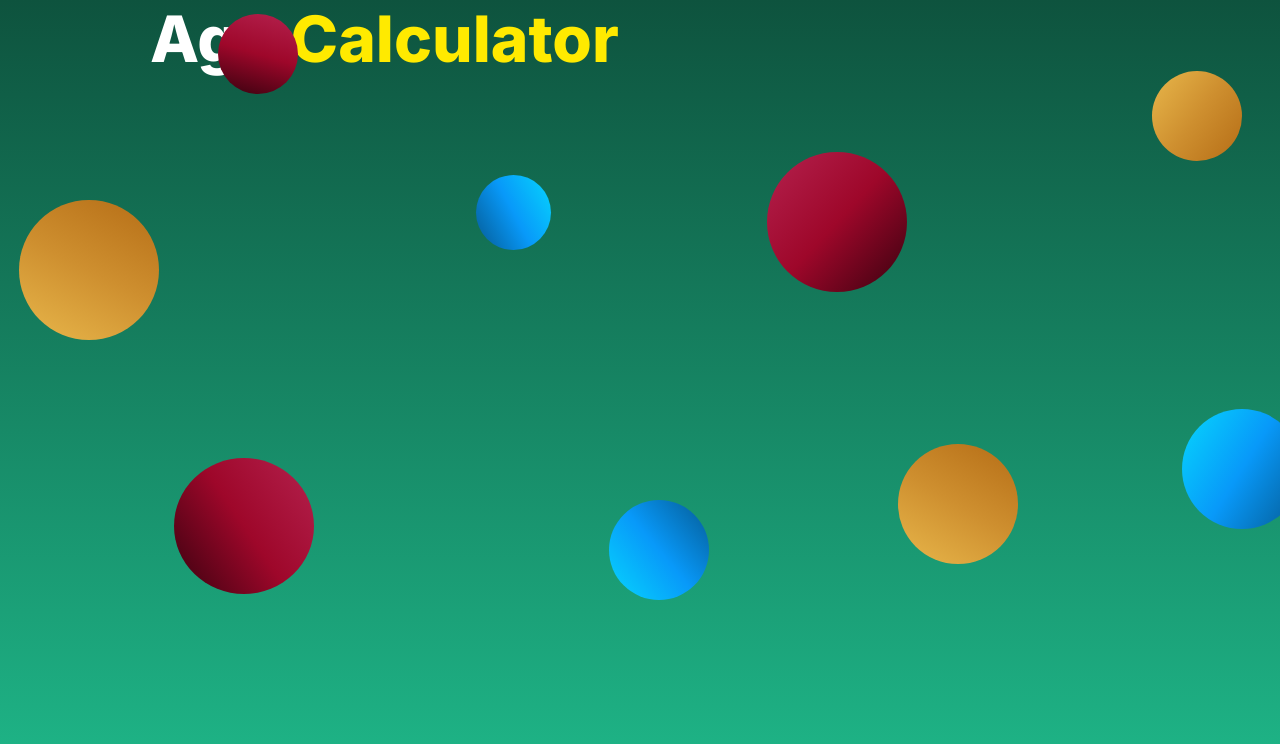
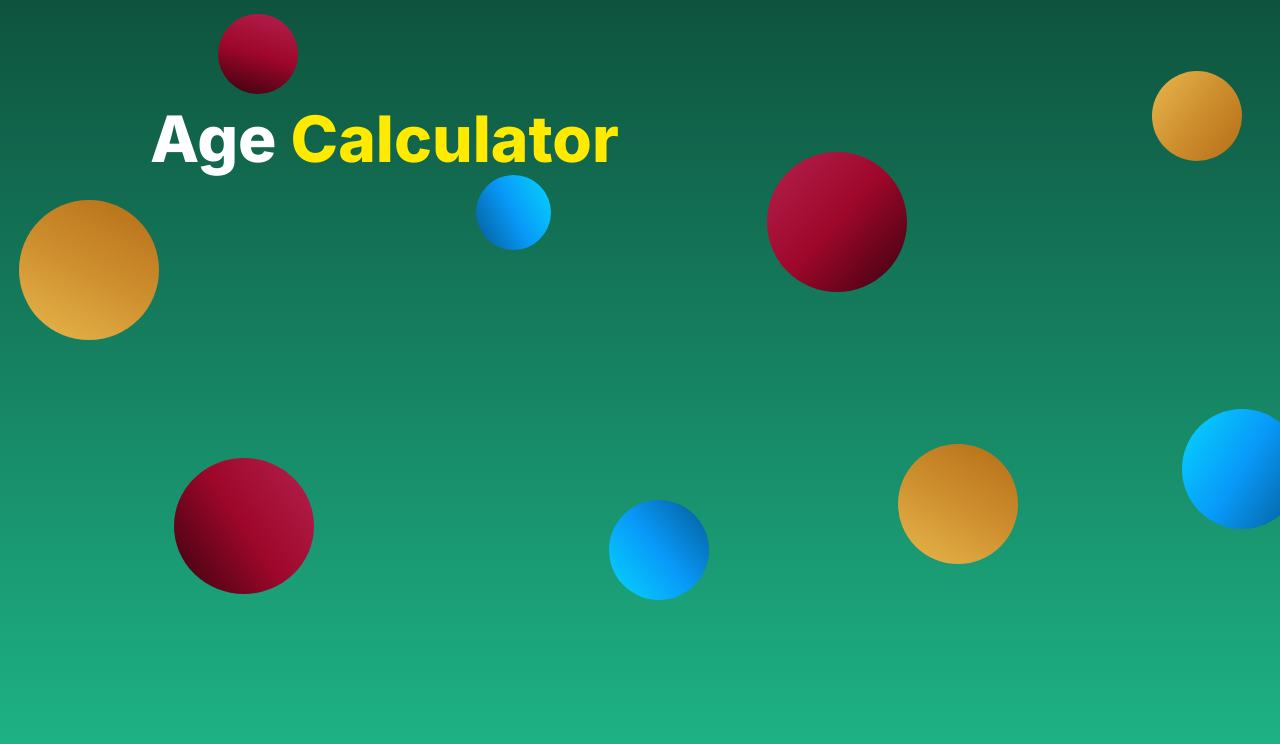
Before and after one commit to LenziFire1/projectAgeCalculator, a plain HTML site: page index.HTML in a window 1280 px wide. Shown: the top 744 px of the page. Drawn offline with Linux system fonts and the light colour scheme.

Commit message:
change h1

```diff
--- a/style.css
+++ b/style.css
@@ -1,9 +1,9 @@
 @import url('https://fonts.googleapis.com/css2?family=Inter:ital,opsz,wght@0,14..32,100..900;1,14..32,100..900&display=swap');
+
 *{
     padding: 0;
     margin: 0;
 }
-
 
 body{
     background: linear-gradient(#0E533E, #1FB98A);
@@ -12,6 +12,7 @@ body{
     position: relative;
     font-family: "Inter", sans-serif;
 }
+
 .ball_1{
     background: linear-gradient(-164deg, #B4214E, #9E072A, #38020F);
     width: 80px;
@@ -20,7 +21,8 @@ body{
     position: absolute;
     top: 14px;
     left: 218px;
-}
+    }
+
 .ball_2{
     background: linear-gradient(133deg, #B4214E, #9E072A, #38020F);
     width: 140px;
@@ -30,6 +32,7 @@ body{
     top: 152px;
     left: 767px;
 }
+
 .ball_3{
     background: linear-gradient(-124deg, #B4214E, #9E072A, #38020F);
     width: 140px;
@@ -38,8 +41,8 @@ body{
     position: absolute;
     top: 458px;
     left: 174px;
+}
 
-}
 .ball_4{
     background: linear-gradient(242deg, #06D6FD, #0899F9, #055A93);
     width: 75px;
@@ -49,6 +52,7 @@ body{
     top: 175px;
     left: 476px;
 }
+
 .ball_5{
     background: linear-gradient(50deg, #06D6FD, #0899F9, #055A93);
     width: 100px;
@@ -58,6 +62,7 @@ body{
     top: 500px;
     left: 609px;
 }
+
 .ball_6{
     background: linear-gradient(122deg, #06D6FD, #0899F9, #055A93);
     width: 120px;
@@ -67,6 +72,7 @@ body{
     top: 409px;
     left: 1182px;
 }
+
 .ball_7{
     background: linear-gradient(27deg, #E8B74B, #CE8F2F , #B56D16);
     width: 140px;
@@ -76,6 +82,7 @@ body{
     top: 200px;
     left: 19px;
 }
+
 .ball_8{
     background: linear-gradient(30deg,#E8B74B, #CE8F2F , #B56D16);
     width: 120px;
@@ -85,6 +92,7 @@ body{
     top: 444px;
     left: 898px;
 }
+
 .ball_9{
     background: linear-gradient(127deg,#E8B74B, #CE8F2F , #B56D16);
     width: 90px;
@@ -96,12 +104,14 @@ body{
 }
 
 h1{
+    position: relative;
+    width: 500px;
     color: white;
-    margin-top:px;
+    padding-top:100px;
     margin-left:150px;
     font-weight: 800;
     font-size: 64px;
-    z-index: 1;
+    z-index: 999;
 }
 
 .yellow{
```
